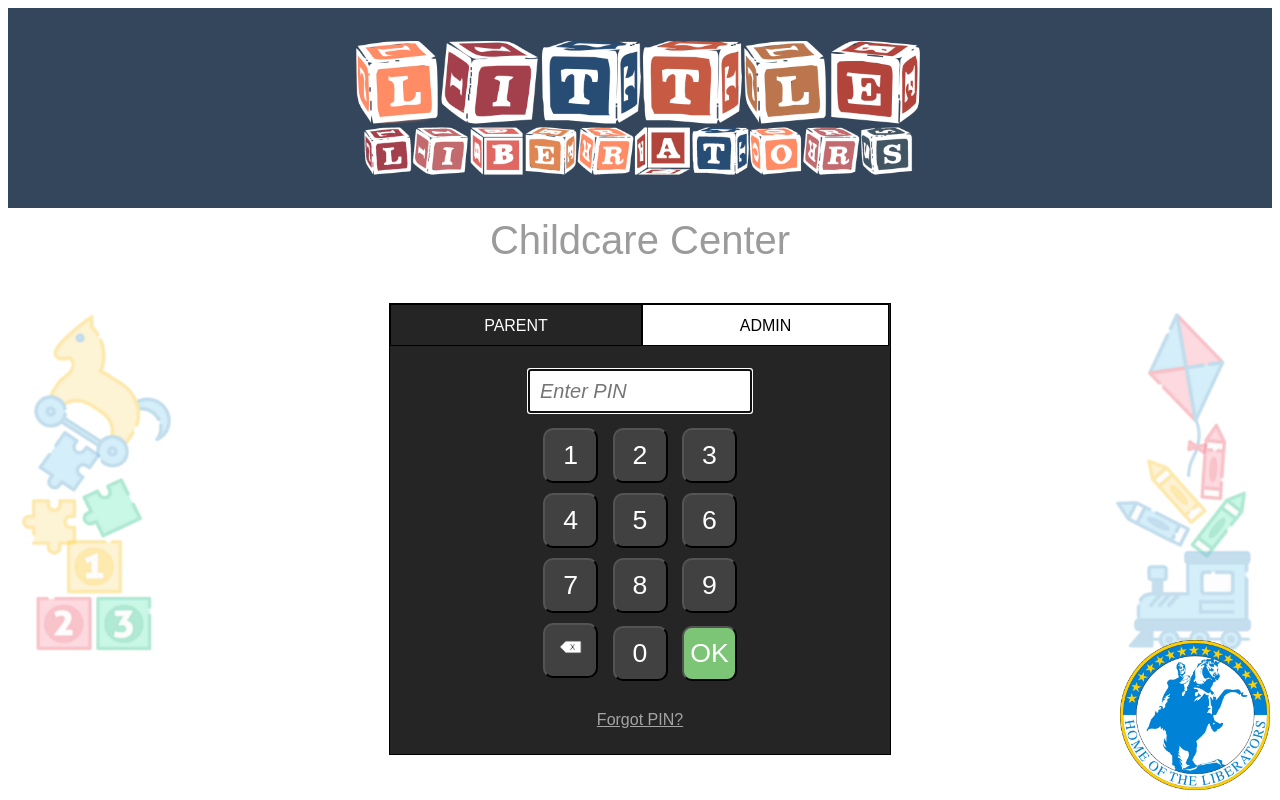
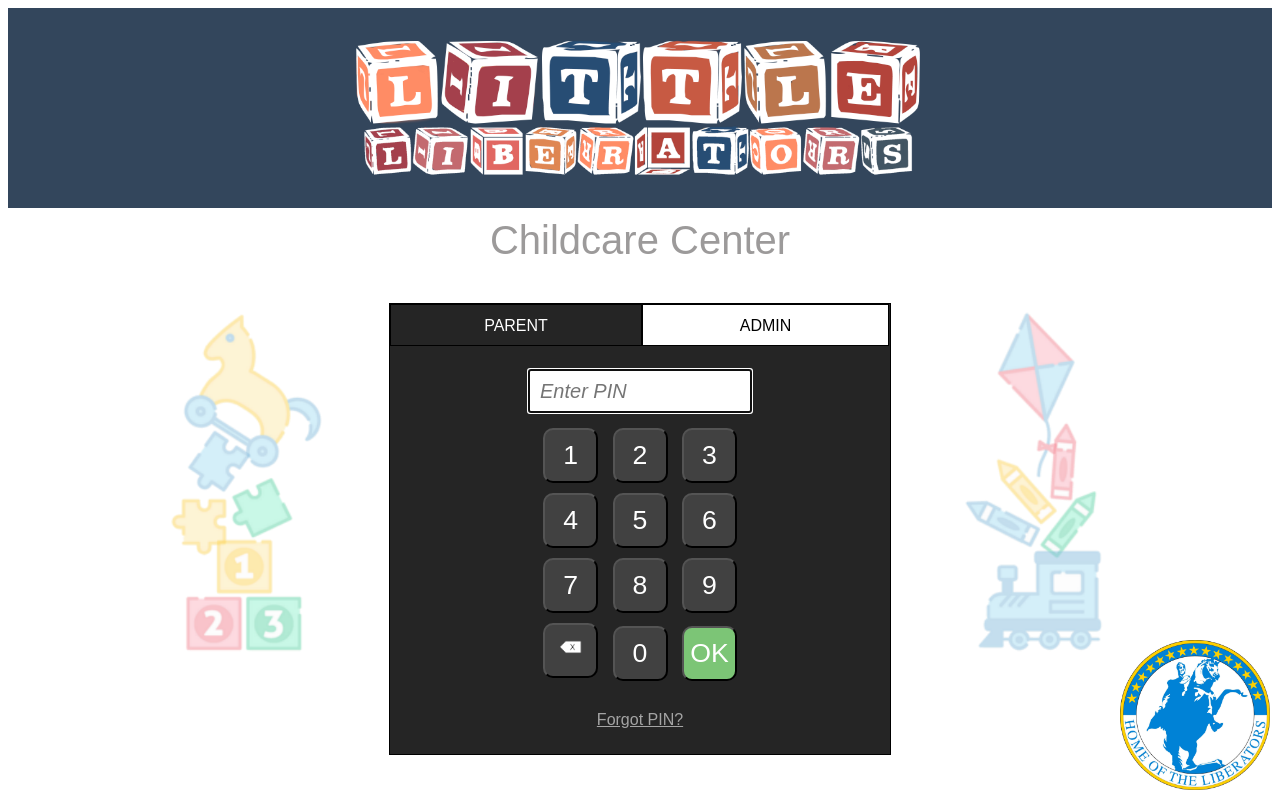
Before and after one commit to littleliberators/Check_In_System, a PHP site: page /Style.html in a window 1280 px wide. Run offline with PHP 8.4, Linux system fonts and the light colour scheme.

Commit message:
Format images

```diff
--- a/Style.css
+++ b/Style.css
@@ -24,7 +24,7 @@ body {
   max-width: 150px;
   max-height: 300px;
   position: absolute;
-  left: 0;
+  left: 150px;
   z-index: -1;
 }
 
@@ -32,7 +32,7 @@ body {
   max-width: 150px;
   max-height: 300px;
   position: absolute;
-  right: 0;
+  right: 150px;
   z-index: -1;
 }
 
```
